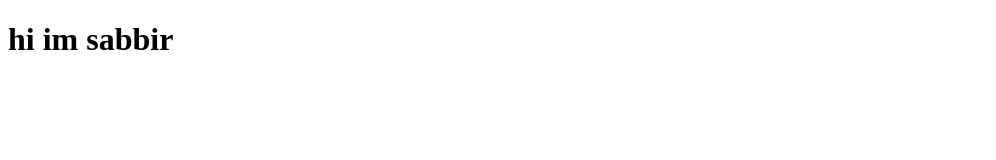
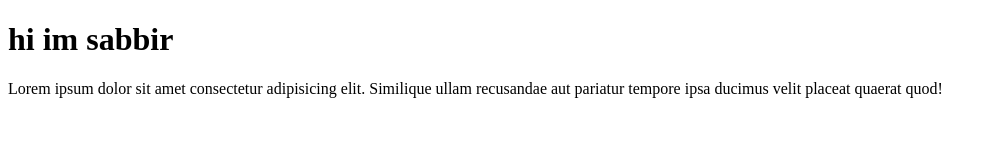
Before and after one commit to sabbir-glitch/my_first_repo.git.io, a plain HTML site: page index.html in a window 1280 px wide. Shown: the whole page, without its empty margins (0-996 px from the left). Drawn offline with Linux system fonts and the light colour scheme.

Commit message:
paragraph

```diff
--- a/index.html
+++ b/index.html
@@ -8,5 +8,6 @@
 </head>
 <body>
     <h1>hi im sabbir</h1>
+    <p>Lorem ipsum dolor sit amet consectetur adipisicing elit. Similique ullam recusandae aut pariatur tempore ipsa ducimus velit placeat quaerat quod!</p>
 </body>
 </html>
```
